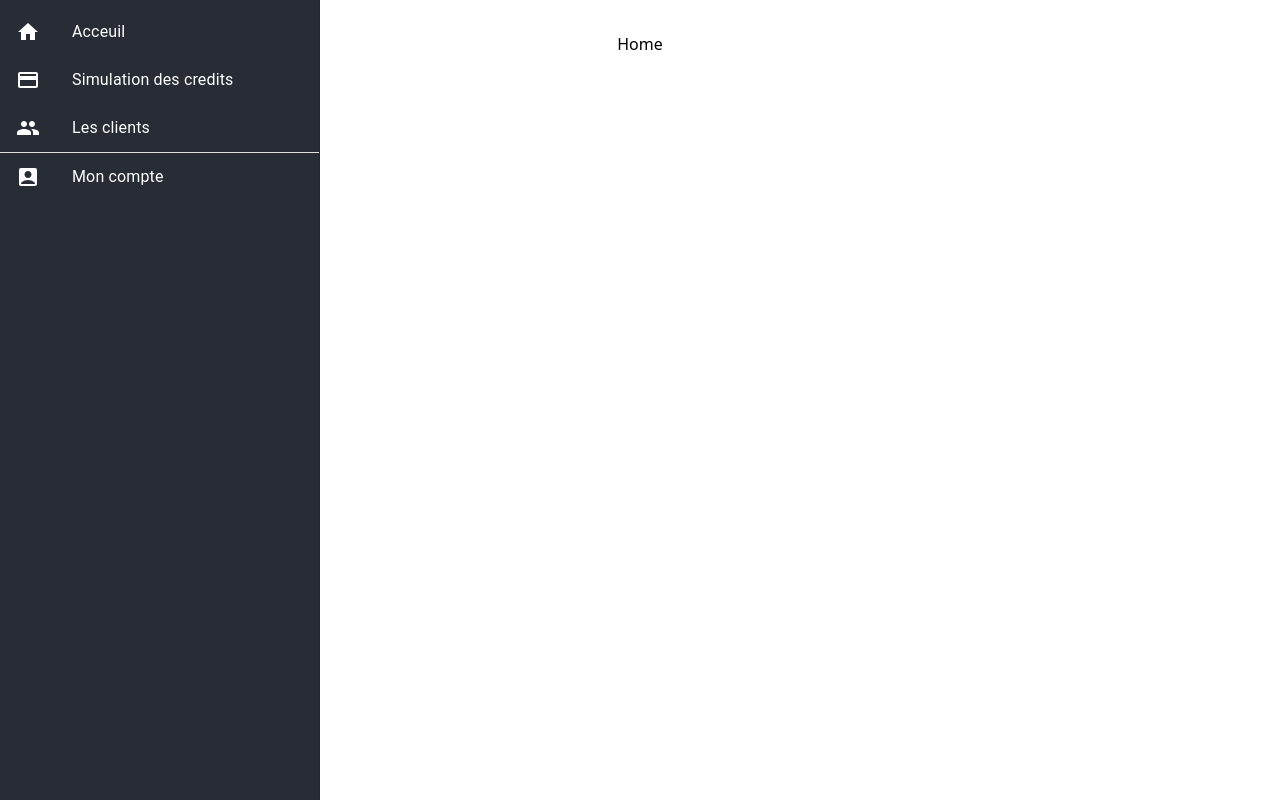
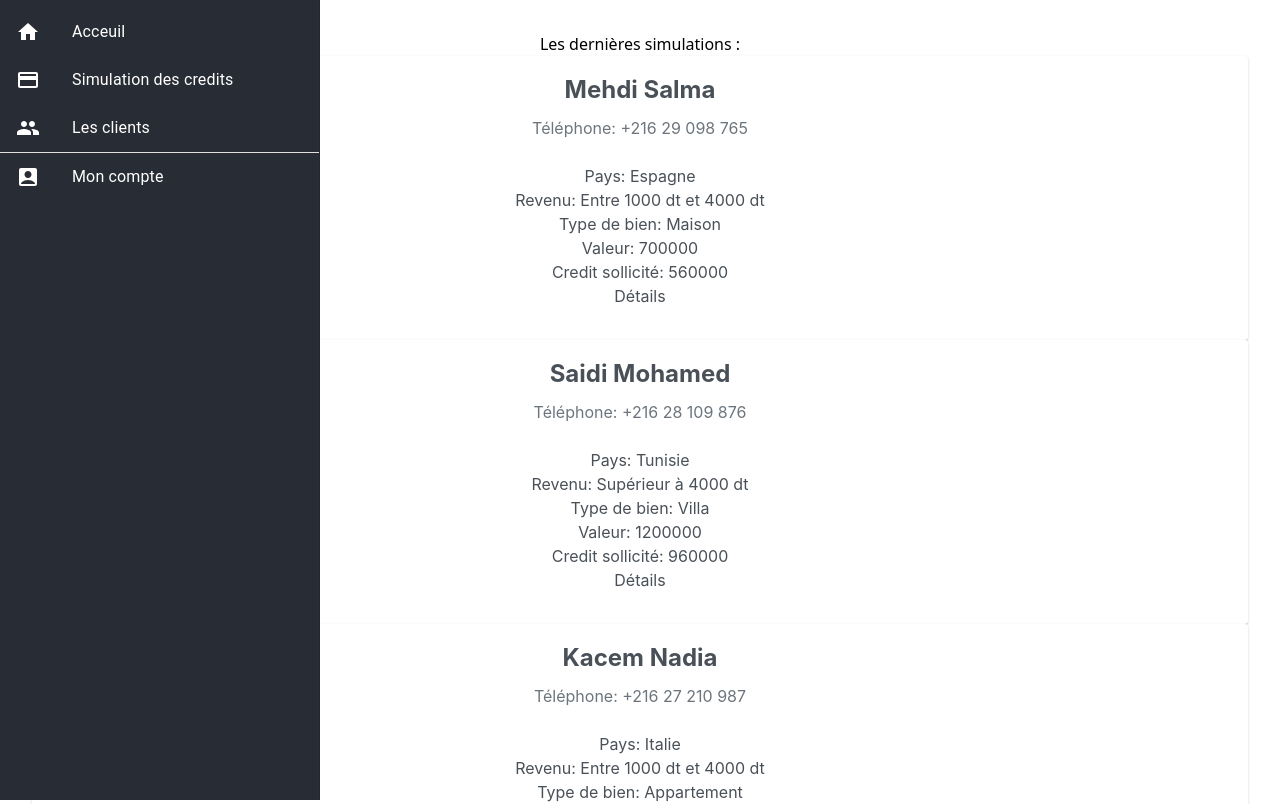
Before and after one commit to emmnna/crmProject, a React (Vite) app: page / in a window 1280 px wide. Shown: the top 804 px of the page. Built offline with nearby package versions, Linux system fonts and the light colour scheme.

Commit message:
afficher les 5 dernieres simulations

```diff
--- a/src/components/home.jsx
+++ b/src/components/home.jsx
@@ -1,13 +1,32 @@
-import Sidebar from "./sideBar";
+import React from 'react';
+import simulations from '../simulations.json';
+import { Link } from 'react-router-dom';
+import { Card } from 'primereact/card';
+import 'primeicons/primeicons.css';
+import Sidebar from './sideBar';
 
-export default function Home(){
+export default function Home() {
+    const recentSimulations = simulations?.simulations.slice(-5).reverse();
+
+    return (
+
+        <div className="flex min-h-screen bg-white text-blue-800">
+        <Sidebar />
 
 
-
-    return (
-        <div>
-        <Sidebar />
-        <div>Home</div>
+            <h1 className="text-3xl font-bold mb-6 text-center underline ">Les dernières simulations :</h1>
+            <div className="grid grid-cols-1 md:grid-cols-2 lg:grid-cols-3 gap-6">
+                {recentSimulations.map((sim, index) => (
+                    <Card key={index} title={`${sim.nom} ${sim.prenom}`} subTitle={`Téléphone: ${sim.mobile}`} className="p-shadow-4">
+                        <p>Pays: {sim.paysDeResidence}</p>
+                        <p>Revenu: {sim.revenu}</p>
+                        <p>Type de bien: {sim.typeDuBien}</p>
+                        <p>Valeur: {sim.valeurDeVotreProjet}</p>
+                        <p>Credit sollicité: {sim.creditSollicite}</p>
+                        <Link to={`/credit/${sim.id}`} className="text-blue-500 hover:underline">Détails</Link>
+                    </Card>
+                ))}
+            </div>
         </div>
-
-    )};
+    );
+}
--- a/src/components/sideBar.jsx
+++ b/src/components/sideBar.jsx
@@ -23,7 +23,7 @@ const Sidebar = () => {
         <ListItem
           button
           component={Link}
-          to="/home"
+          to="/"
           sx={{
             '&:hover': {
               backgroundColor: '#3a3f47',
```
